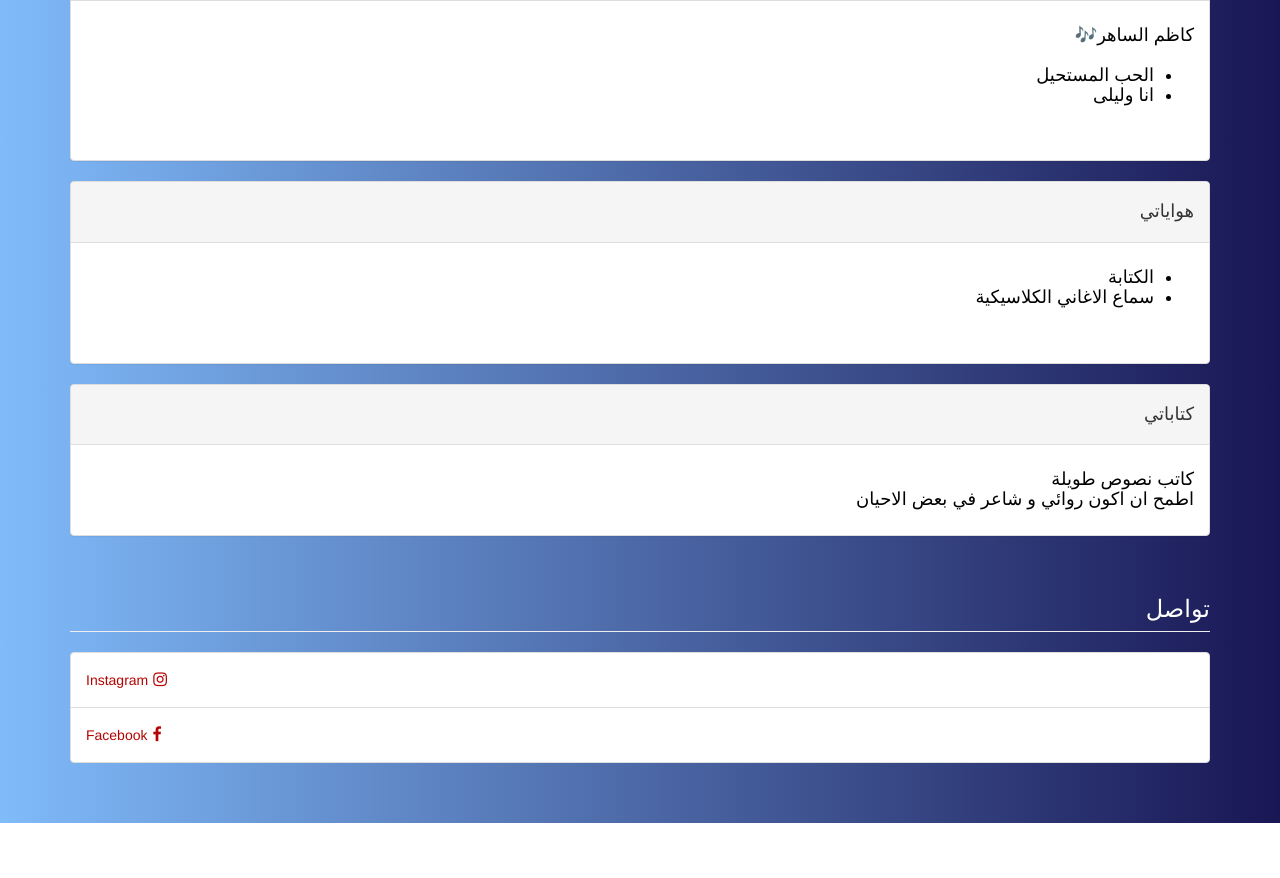
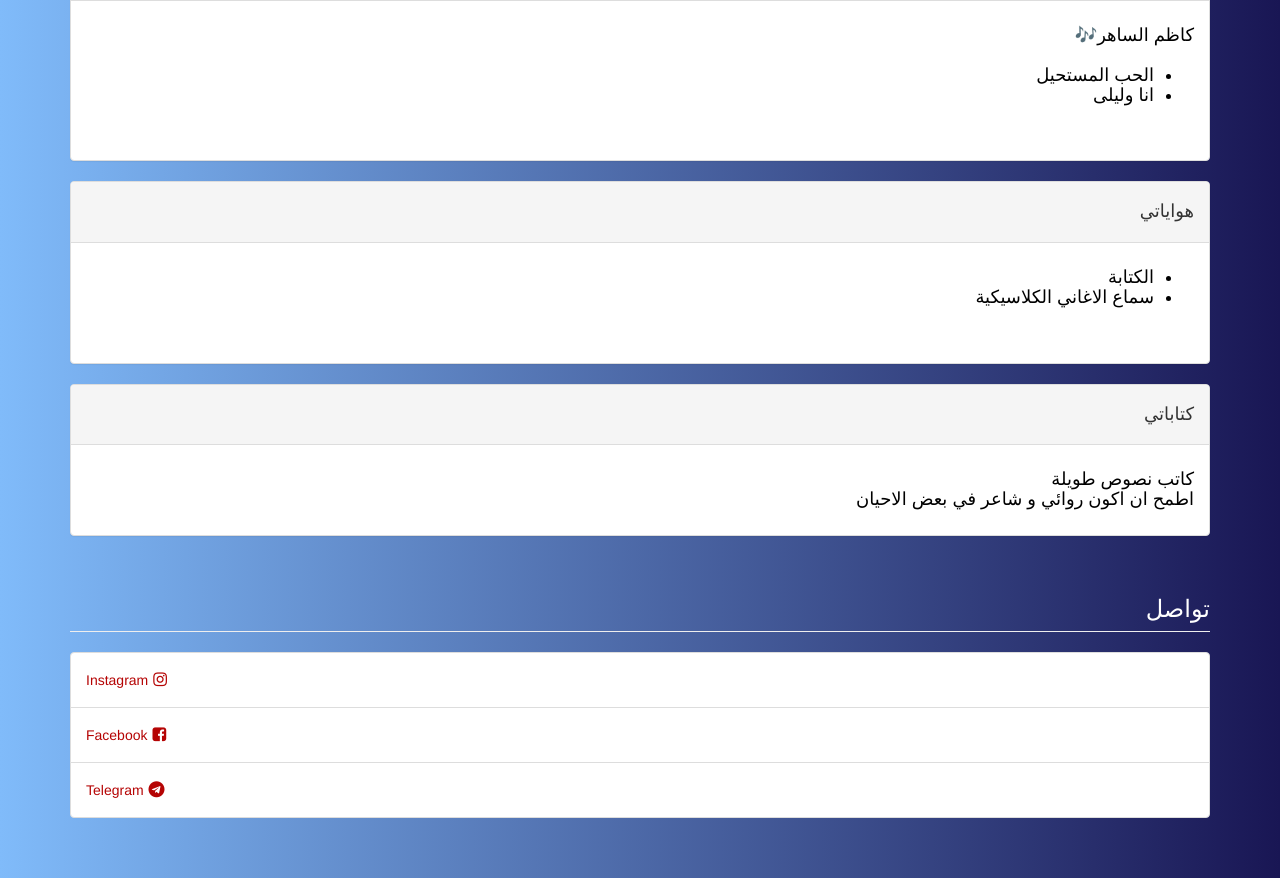
Before and after one commit to arkan-gazi/arkan-gazi.github.io, a plain HTML site: page index.html in a window 1280 px wide. Shown: the part 880-1758 px from the top of the page. Before the commit the page ends 1703 px from the top, so only its background shows below. Drawn offline with Linux system fonts and the light colour scheme.

Commit message:
fixed links and added telegram link

```diff
--- a/index.html
+++ b/index.html
@@ -109,10 +109,9 @@
 	<div class="container">
 		<h3 id="wells" class="fontic page-header">تواصل</h3>
 		<div class="list-group">
-			<a href="https://instagram.com/arkan_agach" class='link-item list-group-item'><span
-					class="fa fa-instagram"></span>Instagram</a>
-			<a href="https://www.facebook.com/arkangizy" class='link-item list-group-item'><span
-						class="fa fa-facebook"></span>Facebook</a>
+			<a target="_blank" href="https://instagram.com/arkan_agach" class='link-item list-group-item'><span class="fa fa-instagram"></span>Instagram</a>
+			<a target="_blank" href="https://www.facebook.com/arkangizy" class='link-item list-group-item'><span class="fa fa-facebook-square"></span>Facebook</a>
+			<a target="_blank" href="https://t.me/Arkanmulachead" class='link-item list-group-item'><span class="fa fa-telegram"></span>Telegram</a>
 		</div>
 	</div>
 
```
